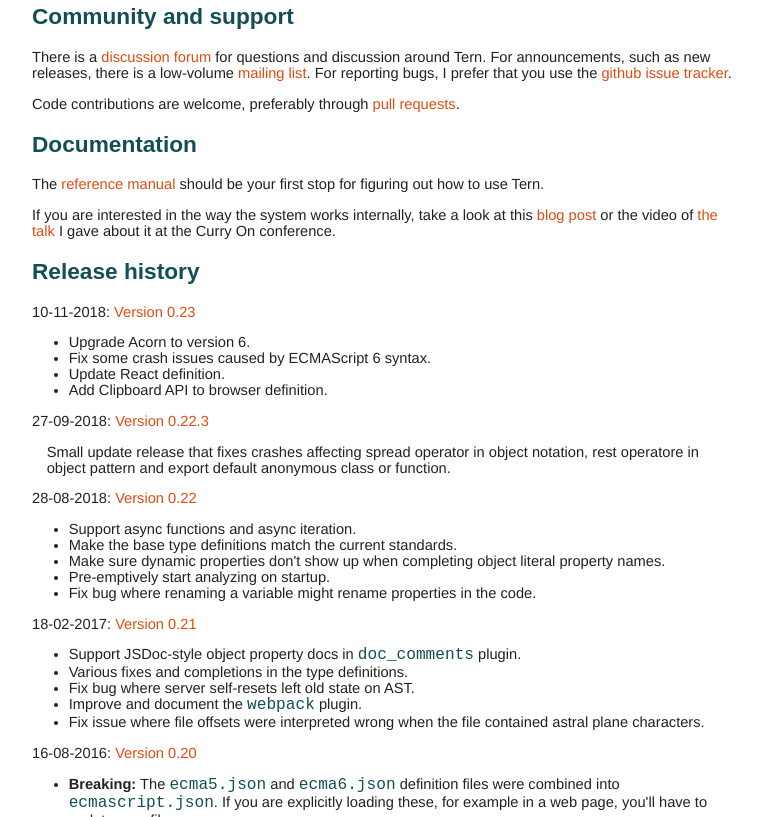
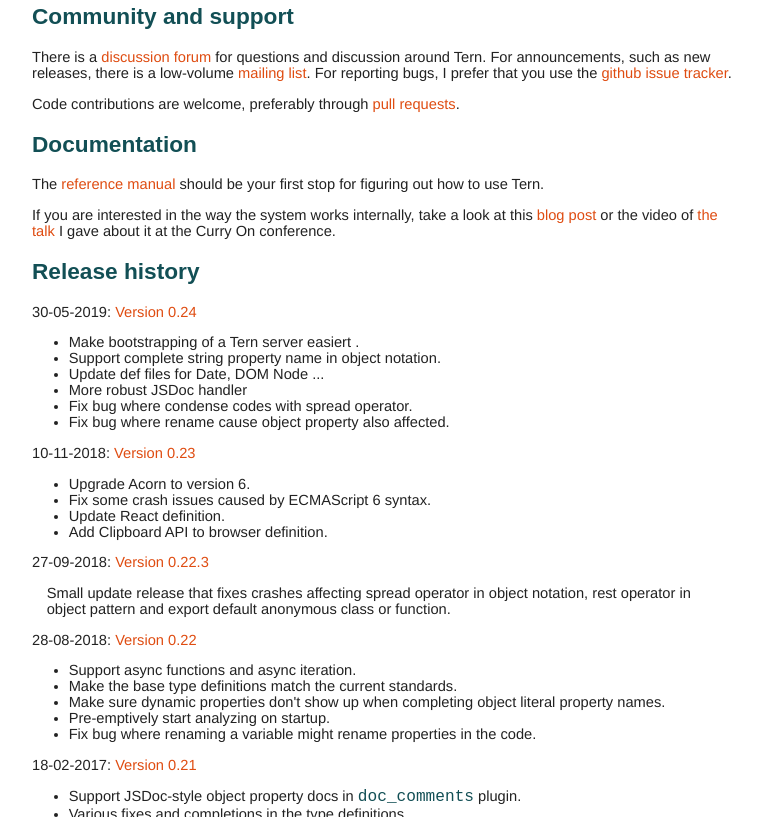
Before and after one commit to ternjs/tern, a website: page index.html in a window 1280 px wide. Shown: the part 580-1397 px from the top of the page, without its empty margins (28-786 px from the left). Drawn offline with Linux system fonts and the light colour scheme; a web font is replaced by a local one.

Commit message:
Mark version 0.24.0

```diff
--- a/index.html
+++ b/index.html
@@ -82,6 +82,17 @@
 
 <h2><a id="releases"></a>Release history</h2>
 
+<p class="release">30-05-2019: <a href="https://github.com/ternjs/tern/tree/0.24.0">Version 0.24</a></p>
+
+<ul class="release-note">
+  <li>Make bootstrapping of a Tern server easiert .</li>
+  <li>Support complete string property name in object notation.</li>
+  <li>Update def files for Date, DOM Node ...</li>
+  <li>More robust JSDoc handler</li>
+  <li>Fix bug where condense codes with spread operator.</li>
+  <li>Fix bug where rename cause object property also affected.</li>
+</ul>
+
 <p class="release">10-11-2018: <a href="https://github.com/ternjs/tern/tree/0.23.0">Version 0.23</a></p>
 
 <ul class="release-note">
@@ -94,7 +105,7 @@
 <p class="release">27-09-2018: <a href="https://github.com/ternjs/tern/tree/0.22.3">Version 0.22.3</a></p>
 
 <p class="release-note">Small update release that fixes crashes
-affecting spread operator in object notation, rest operatore in object pattern and export default anonymous class or function.</p>
+affecting spread operator in object notation, rest operator in object pattern and export default anonymous class or function.</p>
 
 <p class="release">28-08-2018: <a href="https://github.com/ternjs/tern/tree/0.22.0">Version 0.22</a></p>
 
--- a/package.json
+++ b/package.json
@@ -1,7 +1,7 @@
 {
   "name": "tern",
   "license": "MIT",
-  "version": "0.23.0",
+  "version": "0.24.0",
   "author": "Marijn Haverbeke <marijnh@gmail.com>",
   "description": "A JavaScript code analyzer for deep, cross-editor language support",
   "main": "lib/tern.js",
```
Also changed, not shown: lib/tern.js, 1 other file.
